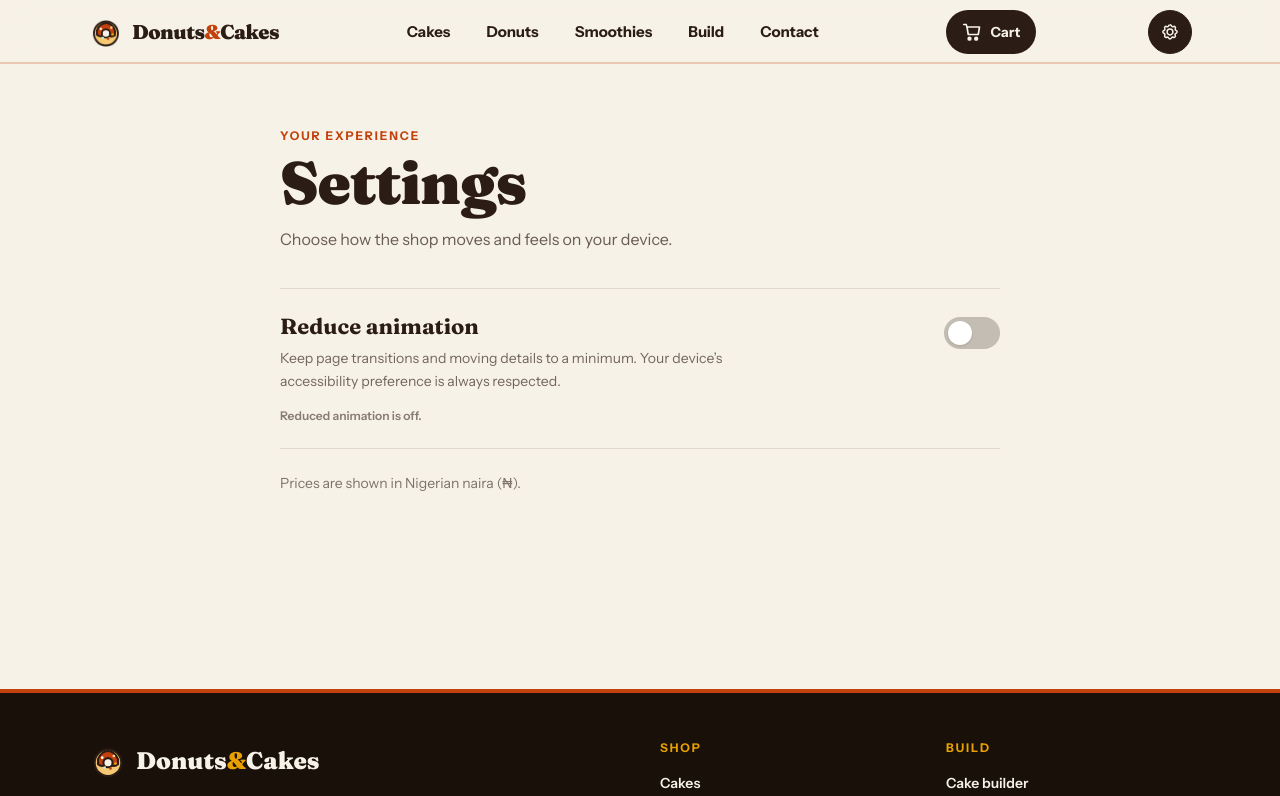
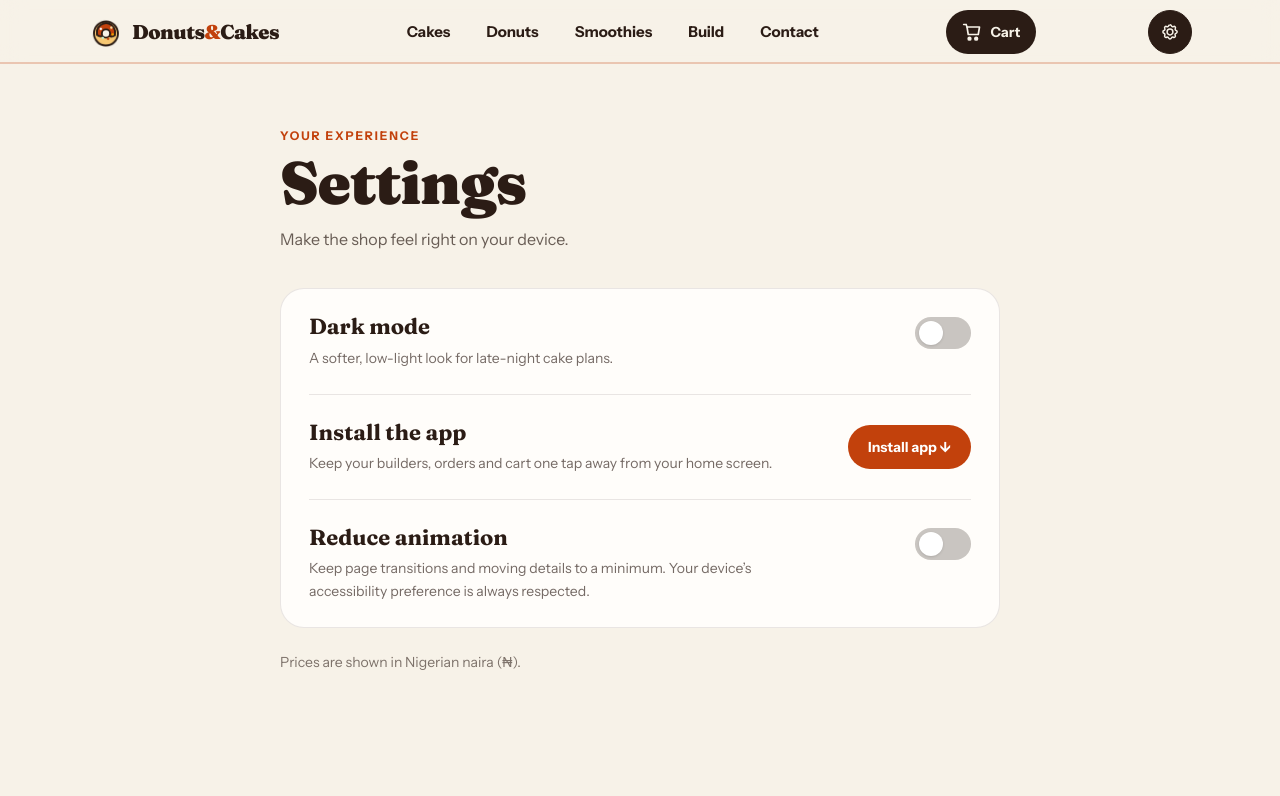
Before and after one commit to elpresidentey/donutsandcakes, a Next.js app: page /settings in a window 1280 px wide. Shown: the top 796 px of the page. Built offline with nearby package versions, Linux system fonts and the light colour scheme.

Commit message:
Add dark mode and app install settings

```diff
--- a/src/app/globals.css
+++ b/src/app/globals.css
@@ -1,4 +1,23 @@
 @import "tailwindcss";
+
+html[data-theme="dark"] {
+  color-scheme: dark;
+  --color-cream: #17130f;
+  --color-milk: #211b16;
+  --color-sand: #30271f;
+  --color-choco: #f4e9d8;
+  --color-cocoa: #100d0a;
+  --color-ember: #f07848;
+  --color-ember-deep: #ff9a71;
+  --color-butter: #503b20;
+  --color-honey: #ffd17a;
+  --color-mint: #294332;
+  --color-leaf: #8bd4a3;
+}
+
+html[data-theme="dark"] .bg-white {
+  background-color: #30271f;
+}
 
 @theme {
   /* These reference the custom properties next/font injects on <html>
--- a/src/app/layout.tsx
+++ b/src/app/layout.tsx
@@ -144,8 +144,13 @@ export default function RootLayout({
   };
 
   return (
-    <html lang="en-NG" className={`${fraunces.variable} ${instrumentSans.variable}`}>
+    <html lang="en-NG" suppressHydrationWarning className={`${fraunces.variable} ${instrumentSans.variable}`}>
       <head>
+        <script
+          dangerouslySetInnerHTML={{
+            __html: "try { if (localStorage.getItem('dc-theme') === 'dark') document.documentElement.dataset.theme = 'dark'; } catch {}",
+          }}
+        />
         <script
           type="application/ld+json"
           dangerouslySetInnerHTML={{ __html: JSON.stringify(jsonLd) }}
--- a/src/app/settings/page.tsx
+++ b/src/app/settings/page.tsx
@@ -2,22 +2,47 @@
 
 import { useEffect, useState } from "react";
 
-const STORAGE_KEY = "dc-reduced-motion";
+const MOTION_KEY = "dc-reduced-motion";
+const THEME_KEY = "dc-theme";
 
 export default function SettingsPage() {
   const [reducedMotion, setReducedMotion] = useState(false);
+  const [darkMode, setDarkMode] = useState(false);
+  const [installMessage, setInstallMessage] = useState("");
+  const [installed, setInstalled] = useState(false);
 
   useEffect(() => {
-    const saved = window.localStorage.getItem(STORAGE_KEY);
-    const enabled = saved === "true";
-    setReducedMotion(enabled);
-    document.documentElement.dataset.reducedMotion = String(enabled);
+    const motion = window.localStorage.getItem(MOTION_KEY) === "true";
+    const dark = window.localStorage.getItem(THEME_KEY) === "dark";
+    setReducedMotion(motion);
+    setDarkMode(dark);
+    document.documentElement.dataset.reducedMotion = String(motion);
+    document.documentElement.dataset.theme = dark ? "dark" : "light";
+    setInstalled(
+      window.matchMedia("(display-mode: standalone)").matches ||
+        (navigator as Navigator & { standalone?: boolean }).standalone === true
+    );
   }, []);
 
   const updateMotion = (enabled: boolean) => {
     setReducedMotion(enabled);
-    window.localStorage.setItem(STORAGE_KEY, String(enabled));
+    window.localStorage.setItem(MOTION_KEY, String(enabled));
     document.documentElement.dataset.reducedMotion = String(enabled);
+  };
+
+  const updateTheme = (enabled: boolean) => {
+    setDarkMode(enabled);
+    window.localStorage.setItem(THEME_KEY, enabled ? "dark" : "light");
+    document.documentElement.dataset.theme = enabled ? "dark" : "light";
+  };
+
+  const requestInstall = () => {
+    setInstallMessage("");
+    window.dispatchEvent(
+      new CustomEvent("dc:install-app", {
+        detail: { report: (message: string) => setInstallMessage(message) },
+      })
+    );
   };
 
   return (
@@ -25,16 +50,44 @@ export default function SettingsPage() {
       <p className="text-label uppercase text-ember">Your experience</p>
       <h1 className="mt-2 font-display text-display">Settings</h1>
       <p className="mt-3 max-w-xl leading-relaxed text-choco/70">
-        Choose how the shop moves and feels on your device.
+        Make the shop feel right on your device.
       </p>
 
-      <section className="mt-9 border-y border-choco/12 py-6" aria-labelledby="motion-title">
-        <div className="flex items-start justify-between gap-6">
+      <section className="mt-9 divide-y divide-choco/10 overflow-hidden rounded-3xl border border-choco/10 bg-milk px-5 sm:px-7" aria-label="App settings">
+        <div className="flex items-start justify-between gap-6 py-6">
+          <div className="max-w-lg">
+            <h2 id="theme-title" className="font-display text-subhead">Dark mode</h2>
+            <p className="mt-1.5 text-sm leading-relaxed text-choco/65">A softer, low-light look for late-night cake plans.</p>
+          </div>
+          <button
+            type="button"
+            role="switch"
+            aria-checked={darkMode}
+            aria-labelledby="theme-title"
+            onClick={() => updateTheme(!darkMode)}
+            className={`relative mt-1 inline-flex h-8 w-14 shrink-0 items-center rounded-full p-1 transition-colors ${darkMode ? "bg-ember" : "bg-choco/25"}`}
+          >
+            <span className="absolute left-1 text-[10px] text-white" aria-hidden>☾</span>
+            <span className={`relative h-6 w-6 rounded-full bg-white shadow-sm transition-transform ${darkMode ? "translate-x-6" : "translate-x-0"}`} />
+            <span className="sr-only">{darkMode ? "On" : "Off"}</span>
+          </button>
+        </div>
+
+        <div className="flex flex-col items-start justify-between gap-4 py-6 sm:flex-row sm:items-center">
+          <div className="max-w-lg">
+            <h2 className="font-display text-subhead">Install the app</h2>
+            <p className="mt-1.5 text-sm leading-relaxed text-choco/65">Keep your builders, orders and cart one tap away from your home screen.</p>
+          </div>
+          <button type="button" onClick={requestInstall} disabled={installed} className="min-h-11 shrink-0 rounded-full bg-ember px-5 text-sm font-bold text-white transition hover:bg-ember-deep active:scale-95 disabled:cursor-default disabled:bg-sand disabled:text-choco/65">
+            {installed ? "App installed ✓" : "Install app ↓"}
+          </button>
+          {installMessage && <p className="w-full text-sm leading-relaxed text-choco/70" role="status">{installMessage}</p>}
+        </div>
+
+        <div className="flex items-start justify-between gap-6 py-6">
           <div className="max-w-lg">
             <h2 id="motion-title" className="font-display text-subhead">Reduce animation</h2>
-            <p className="mt-1.5 text-sm leading-relaxed text-choco/65">
-              Keep page transitions and moving details to a minimum. Your device’s accessibility preference is always respected.
-            </p>
+            <p className="mt-1.5 text-sm leading-relaxed text-choco/65">Keep page transitions and moving details to a minimum. Your device’s accessibility preference is always respected.</p>
           </div>
           <button
             type="button"
@@ -48,9 +101,6 @@ export default function SettingsPage() {
             <span className="sr-only">{reducedMotion ? "On" : "Off"}</span>
           </button>
         </div>
-        <p className="mt-4 text-xs font-semibold text-choco/55" aria-live="polite">
-          {reducedMotion ? "Reduced animation is on." : "Reduced animation is off."}
-        </p>
       </section>
 
       <p className="mt-6 text-sm text-choco/60">Prices are shown in Nigerian naira (₦).</p>
--- a/src/components/InstallPrompt.tsx
+++ b/src/components/InstallPrompt.tsx
@@ -33,6 +33,39 @@ export default function InstallPrompt() {
     }
     return () => window.removeEventListener("beforeinstallprompt", onBeforeInstall);
   }, []);
+
+  useEffect(() => {
+    const onInstallRequest = async (event: Event) => {
+      const report = (event as CustomEvent<{ report?: (message: string) => void }>).detail?.report;
+      if (deferred) {
+        try {
+          await deferred.prompt();
+          const choice = await deferred.userChoice;
+          if (choice.outcome === "accepted") {
+            report?.("App installed. You can open it from your home screen.");
+            setDismissed(true);
+            localStorage.setItem("dc-install-dismissed", "1");
+          } else {
+            report?.("Install was cancelled. You can try again whenever you’re ready.");
+          }
+        } catch {
+          report?.("Your browser couldn’t open the install prompt. Try its menu and choose Install app.");
+        }
+        return;
+      }
+
+      if (showIOS) {
+        setDismissed(false);
+        report?.("Use Share, then choose “Add to Home Screen” to install.");
+        return;
+      }
+
+      report?.("Open your browser menu and choose “Install app” or “Add to Home Screen.”");
+    };
+
+    window.addEventListener("dc:install-app", onInstallRequest);
+    return () => window.removeEventListener("dc:install-app", onInstallRequest);
+  }, [deferred, showIOS]);
 
   const dismiss = () => {
     localStorage.setItem("dc-install-dismissed", "1");
--- a/src/components/PreviewStage.tsx
+++ b/src/components/PreviewStage.tsx
@@ -1,7 +1,7 @@
 "use client";
 
 import dynamic from "next/dynamic";
-import { useEffect, useRef, useState, type PointerEvent, type ReactNode } from "react";
+import { useRef, useState, type PointerEvent, type ReactNode } from "react";
 import { cn } from "@/lib/utils";
 import type { ProductPreviewModel } from "./product-preview-model";
 
```
